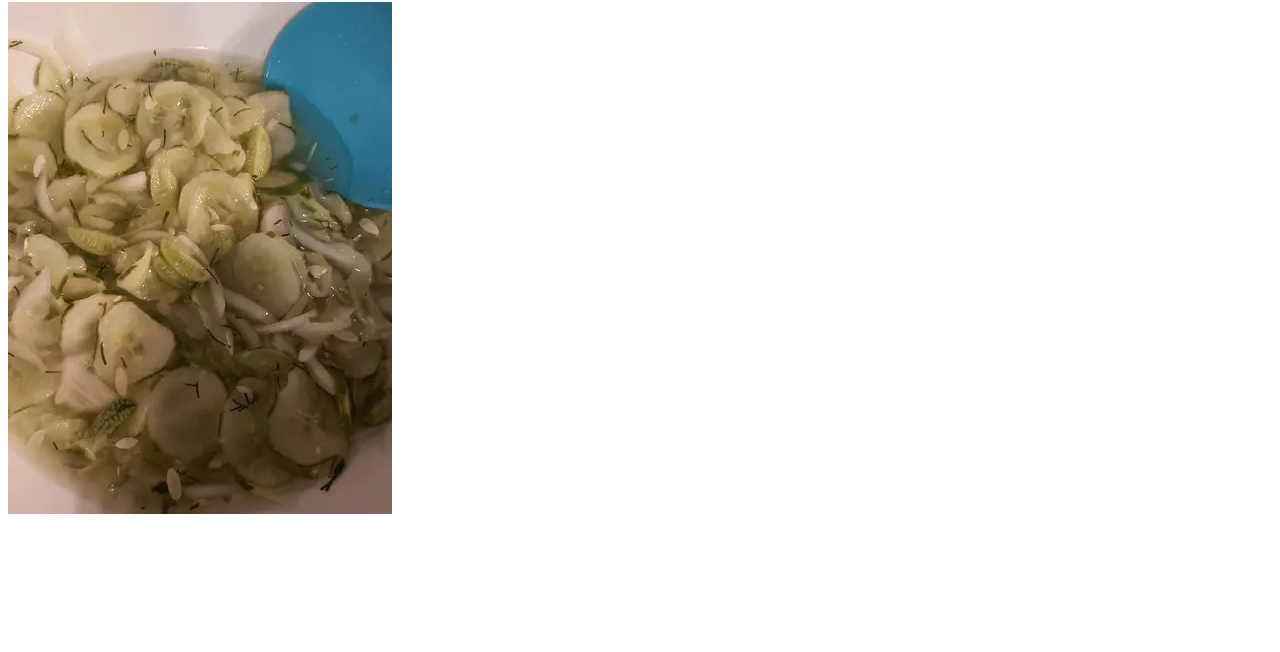
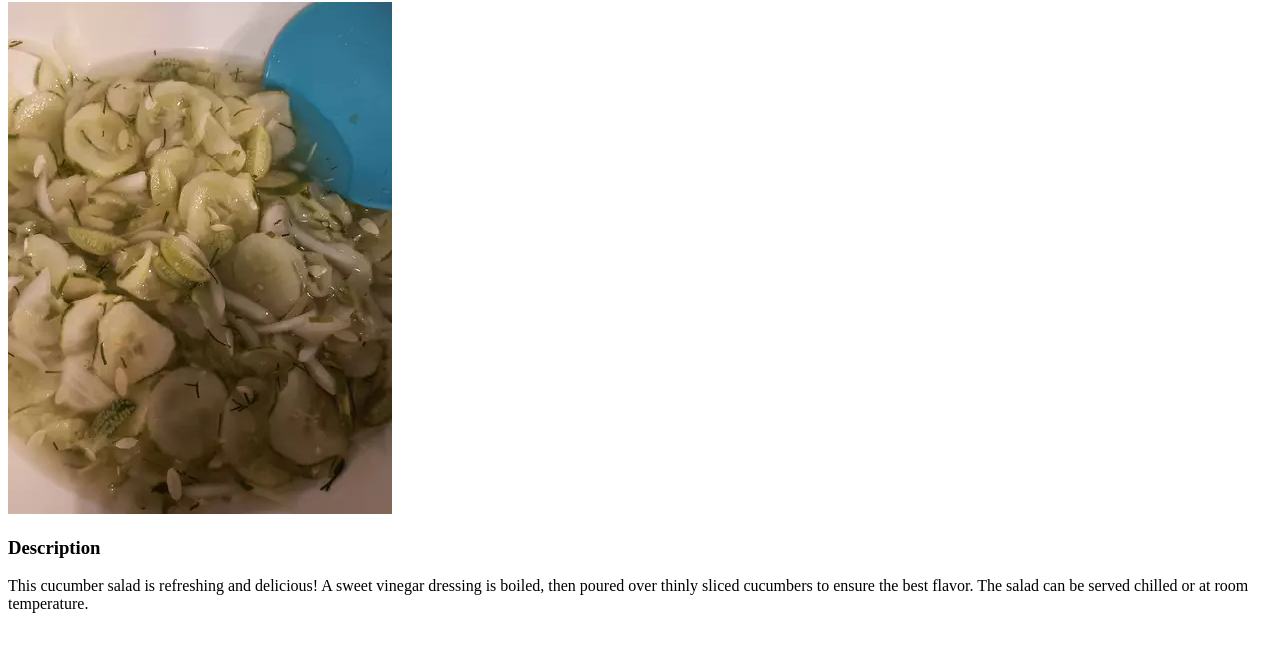
Before and after one commit to yashpandey002/odin-recipes, a plain HTML site: page recipes/cucumber-salad.html in a window 1280 px wide. Shown: the part 78-730 px from the top of the page. Drawn offline with Linux system fonts and the light colour scheme.

Commit message:
Desciption of the recipe added in cucumber-salad.html

```diff
--- a/recipes/cucumber-salad.html
+++ b/recipes/cucumber-salad.html
@@ -8,5 +8,12 @@
     <body>
         <h1>Cucumber Salad</h1>
         <img src="../img/cucumber-salad.webp" />
+        <h3>Description</h3>
+        <p>
+            This cucumber salad is refreshing and delicious! A sweet vinegar
+            dressing is boiled, then poured over thinly sliced cucumbers to
+            ensure the best flavor. The salad can be served chilled or at room
+            temperature.
+        </p>
     </body>
 </html>
```
